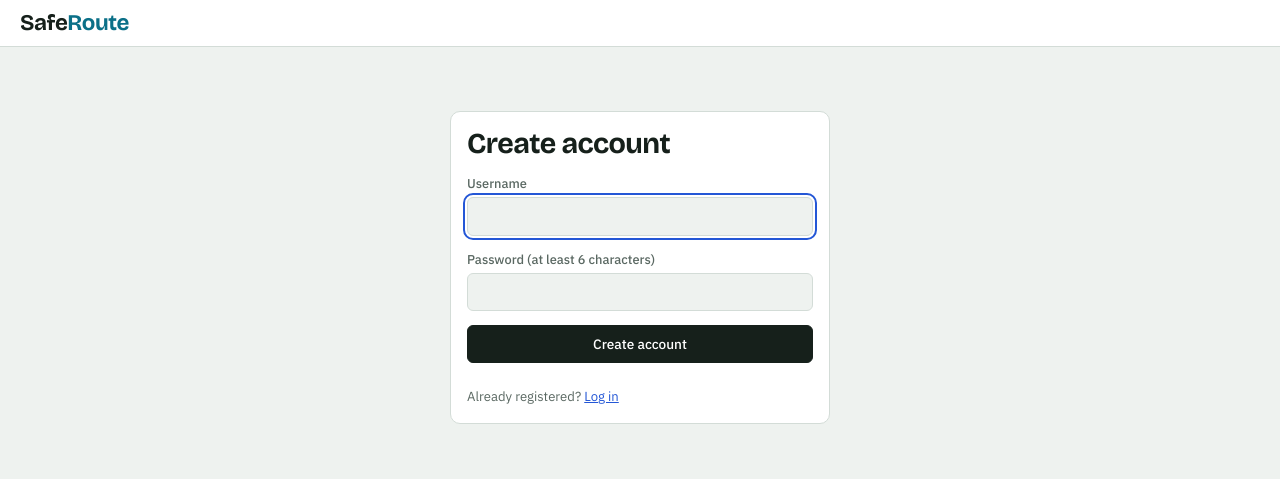
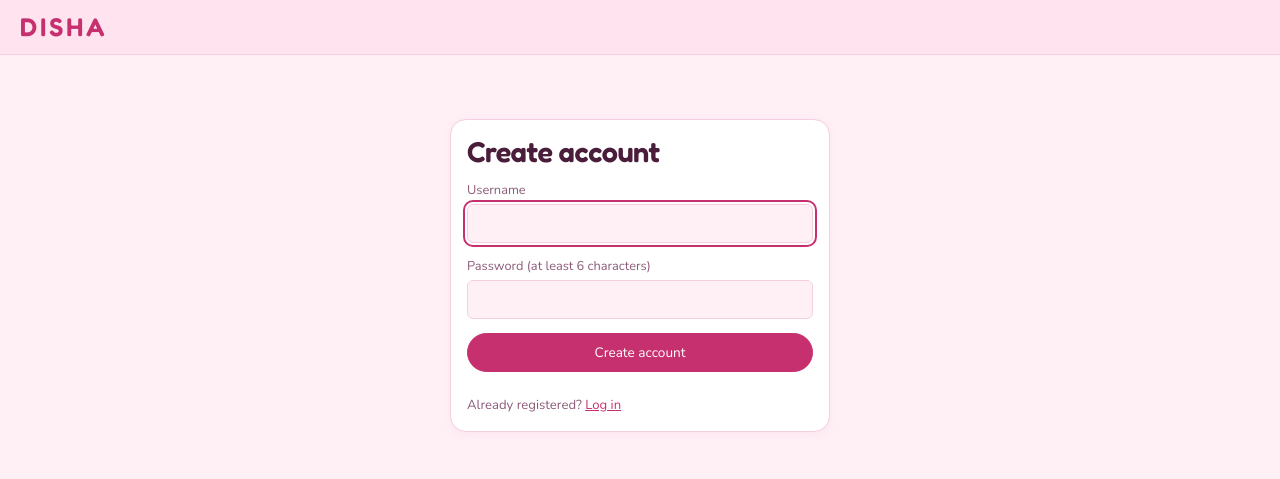
Before and after one commit to hrishisharma2/Safe-Route, a Flask app: page /register in a window 1280 px wide. Shown: the top 479 px of the page. Run offline with Flask 3, Linux system fonts and the light colour scheme.

Commit message:
Rename to DISHA and switch to a light pink theme
Co-Authored-By: Claude Opus 5.5 <noreply@anthropic.com>

```diff
--- a/static/style.css
+++ b/static/style.css
@@ -1,25 +1,20 @@
 :root {
-  --bg: #eef2ef; --panel: #ffffff; --ink: #16201b; --muted: #5a6862; --line: #d3dcd7;
-  --road: #b5c1bb; --node: #ffffff; --chip-ink: #ffffff;
-  --fast: #2457d6; --bal: #7a3fc4; --safe: #0b7088; --custom: #b4407a;
-  --risk-hi: #cf3f37; --risk-mid: #d99a17; --risk-lo: #2e9450; --sel: #fff3c4;
-  --f-display: "Bricolage Grotesque", "Segoe UI", system-ui, sans-serif;
-  --f-body: "IBM Plex Sans", "Segoe UI", system-ui, sans-serif;
+  --bg: #fff0f6; --panel: #ffffff; --ink: #4a1d3a; --muted: #8c5a78; --line: #f5cfe0;
+  --road: #e8bfd2; --node: #ffffff; --chip-ink: #ffffff;
+  --accent: #c7306f; --accent-soft: #ffe3ee;
+  --fast: #e8457f; --bal: #a35bd6; --safe: #2f9fb5; --custom: #f07f5a;
+  --risk-hi: #d93b4a; --risk-mid: #e09a1c; --risk-lo: #2e9a5c; --sel: #ffe3ee;
+  --f-display: "Fredoka", "Nunito", system-ui, sans-serif;
+  --f-body: "Nunito", "Segoe UI", system-ui, sans-serif;
   --f-mono: "IBM Plex Mono", ui-monospace, Menlo, monospace;
+  color-scheme: light;
 }
-@media (prefers-color-scheme: dark) { :root {
-  --bg: #111613; --panel: #19201c; --ink: #e4ebe7; --muted: #95a39c; --line: #2b3530;
-  --road: #47534d; --node: #222b26; --chip-ink: #111613;
-  --fast: #7aa2ff; --bal: #b78cf2; --safe: #45b9d6; --custom: #ec7cb3;
-  --risk-hi: #ec6a62; --risk-mid: #ebb84a; --risk-lo: #57c27a; --sel: #3a3420; color-scheme: dark;
-} }
 * { box-sizing: border-box; }
 body { background: var(--bg); color: var(--ink); font: 15px/1.5 var(--f-body); margin: 0; }
-a { color: var(--fast); }
-.top { display: flex; flex-wrap: wrap; justify-content: space-between; align-items: center; gap: 8px 20px;
-  padding: 12px 20px; border-bottom: 1px solid var(--line); background: var(--panel); }
-.brand { font: 700 1.4rem/1 var(--f-display); color: var(--ink); text-decoration: none; letter-spacing: -0.02em; }
-.brand span { color: var(--safe); }
+a { color: var(--accent); }
+.top { background: var(--accent-soft); display: flex; flex-wrap: wrap; justify-content: space-between; align-items: center; gap: 8px 20px;
+  padding: 14px 20px; border-bottom: 1px solid var(--line); }
+.brand { font: 600 1.6rem/1 var(--f-display); color: var(--accent); text-decoration: none; letter-spacing: 0.12em; }
 .nav-links { display: flex; flex-wrap: wrap; gap: 6px 18px; align-items: center; font-size: 0.9rem; }
 .nav-links a { color: var(--ink); text-decoration: none; }
 .nav-links a:hover { text-decoration: underline; }
@@ -36,7 +31,7 @@ h2 { font: 600 0.75rem/1 var(--f-body); text-transform: uppercase; letter-spacin
 .main { display: grid; grid-template-columns: minmax(0, 360px) minmax(0, 1fr); gap: 20px; align-items: start; }
 .main.admin { grid-template-columns: minmax(0, 1fr) minmax(0, 1fr); }
 @media (max-width: 900px) { .main, .main.admin { grid-template-columns: minmax(0, 1fr); } }
-.panel { background: var(--panel); border: 1px solid var(--line); border-radius: 10px; padding: 16px; min-width: 0; }
+.panel { background: var(--panel); border: 1px solid var(--line); border-radius: 16px; box-shadow: 0 2px 10px rgba(199, 48, 111, 0.06); padding: 16px; min-width: 0; }
 .rail { display: grid; gap: 16px; }
 .auth { max-width: 380px; width: 100%; margin: 40px auto 0; display: grid; gap: 14px; }
 .field { display: grid; gap: 4px; }
@@ -47,11 +42,11 @@ select, input, textarea { font: inherit; color: var(--ink); background: var(--bg
 .seg { display: grid; grid-template-columns: repeat(4, 1fr); border: 1px solid var(--line); border-radius: 8px; overflow: hidden; }
 .seg button { font: 500 0.85rem var(--f-body); border: 0; border-right: 1px solid var(--line); background: transparent; color: var(--ink); padding: 8px 4px; cursor: pointer; }
 .seg button:last-child { border-right: 0; }
-.seg button[aria-pressed=true] { background: var(--ink); color: var(--panel); }
+.seg button[aria-pressed=true] { background: var(--accent); color: #fff; }
 .slider { display: grid; gap: 4px; margin-top: 12px; }
 .slider-row { display: flex; justify-content: space-between; font-size: 0.78rem; color: var(--muted); }
-input[type=range] { accent-color: var(--custom); padding: 0; border: 0; background: none; }
-:focus-visible { outline: 2px solid var(--fast); outline-offset: 2px; }
+input[type=range] { accent-color: var(--accent); padding: 0; border: 0; background: none; }
+:focus-visible { outline: 2px solid var(--accent); outline-offset: 2px; }
 
 .rec { border-left: 4px solid var(--rc, var(--bal)); padding-left: 12px; display: grid; gap: 8px; }
 .rec .name { font: 700 1.15rem/1.2 var(--f-display); }
@@ -80,10 +75,7 @@ input[type=range] { accent-color: var(--custom); padding: 0; border: 0; backgrou
 @media (max-width: 900px) { .leaflet-map, .main.admin .leaflet-map { height: 420px; } }
 .leaflet-container { font: inherit; background: var(--bg); }
 /* Fade the colourful OpenStreetMap tiles so our safety colours stand out. */
-.leaflet-tile-pane { filter: saturate(0.35) brightness(1.05); }
-@media (prefers-color-scheme: dark) {
-  .leaflet-tile-pane { filter: invert(1) hue-rotate(180deg) saturate(0.3) brightness(0.85); }
-}
+.leaflet-tile-pane { filter: saturate(0.3) brightness(1.04) sepia(0.12) hue-rotate(290deg); }
 .leaflet-tooltip { font: 12px/1.35 var(--f-body); background: var(--panel); color: var(--ink); border: 1px solid var(--line); }
 .leaflet-tooltip.place-label { font-weight: 600; font-size: 11px; padding: 1px 5px; box-shadow: none; }
 .leaflet-tooltip-top.place-label::before { display: none; }
@@ -99,7 +91,7 @@ input[type=range] { accent-color: var(--custom); padding: 0; border: 0; backgrou
 .roads .when { font-size: 0.78rem; color: var(--muted); }
 .btn { font: 500 0.85rem var(--f-body); border: 1px solid var(--line); background: var(--panel); color: var(--ink); border-radius: 6px; padding: 6px 12px; cursor: pointer; text-decoration: none; display: inline-block; }
 .btn:hover { background: var(--bg); }
-.btn.primary { background: var(--ink); color: var(--panel); border-color: var(--ink); padding: 9px 14px; }
+.btn.primary { background: var(--accent); color: #fff; border-color: var(--accent); padding: 9px 14px; border-radius: 999px; }
 .btn:disabled { opacity: 0.4; cursor: default; }
 .msg { font-size: 0.82rem; color: var(--muted); }
 .msg.err { color: var(--risk-hi); }
--- a/templates/admin.html
+++ b/templates/admin.html
@@ -1,5 +1,5 @@
 {% extends "base.html" %}
-{% block title %}Admin · SafeRoute{% endblock %}
+{% block title %}Admin · DISHA{% endblock %}
 {% block content %}
 <header class="page-head">
   <h1>Road settings</h1>
--- a/templates/base.html
+++ b/templates/base.html
@@ -3,14 +3,14 @@
 <head>
   <meta charset="utf-8">
   <meta name="viewport" content="width=device-width, initial-scale=1">
-  <title>{% block title %}SafeRoute{% endblock %}</title>
-  <link rel="stylesheet" href="https://fonts.googleapis.com/css2?family=Bricolage+Grotesque:opsz,wght@12..96,600;12..96,700&family=IBM+Plex+Sans:wght@400;500;600&family=IBM+Plex+Mono:wght@400;500&display=swap">
+  <title>{% block title %}DISHA{% endblock %}</title>
+  <link rel="stylesheet" href="https://fonts.googleapis.com/css2?family=Fredoka:wght@500;600&family=Nunito:wght@400;600;700&family=IBM+Plex+Mono:wght@400;500&display=swap">
   <link rel="stylesheet" href="https://cdnjs.cloudflare.com/ajax/libs/leaflet/1.9.4/leaflet.min.css">
   <link rel="stylesheet" href="{{ url_for('static', filename='style.css') }}">
 </head>
 <body>
   <nav class="top">
-    <a class="brand" href="{{ url_for('index') }}">Safe<span>Route</span></a>
+    <a class="brand" href="{{ url_for('index') }}">DISHA</a>
     {% if g.user %}
       <div class="nav-links">
         <a href="{{ url_for('index') }}">Plan a route</a>
--- a/templates/login.html
+++ b/templates/login.html
@@ -1,5 +1,5 @@
 {% extends "base.html" %}
-{% block title %}Log in · SafeRoute{% endblock %}
+{% block title %}Log in · DISHA{% endblock %}
 {% block content %}
 <form class="panel auth" method="post">
   <h1>Log in</h1>
--- a/templates/register.html
+++ b/templates/register.html
@@ -1,5 +1,5 @@
 {% extends "base.html" %}
-{% block title %}Create account · SafeRoute{% endblock %}
+{% block title %}Create account · DISHA{% endblock %}
 {% block content %}
 <form class="panel auth" method="post">
   <h1>Create account</h1>
```
